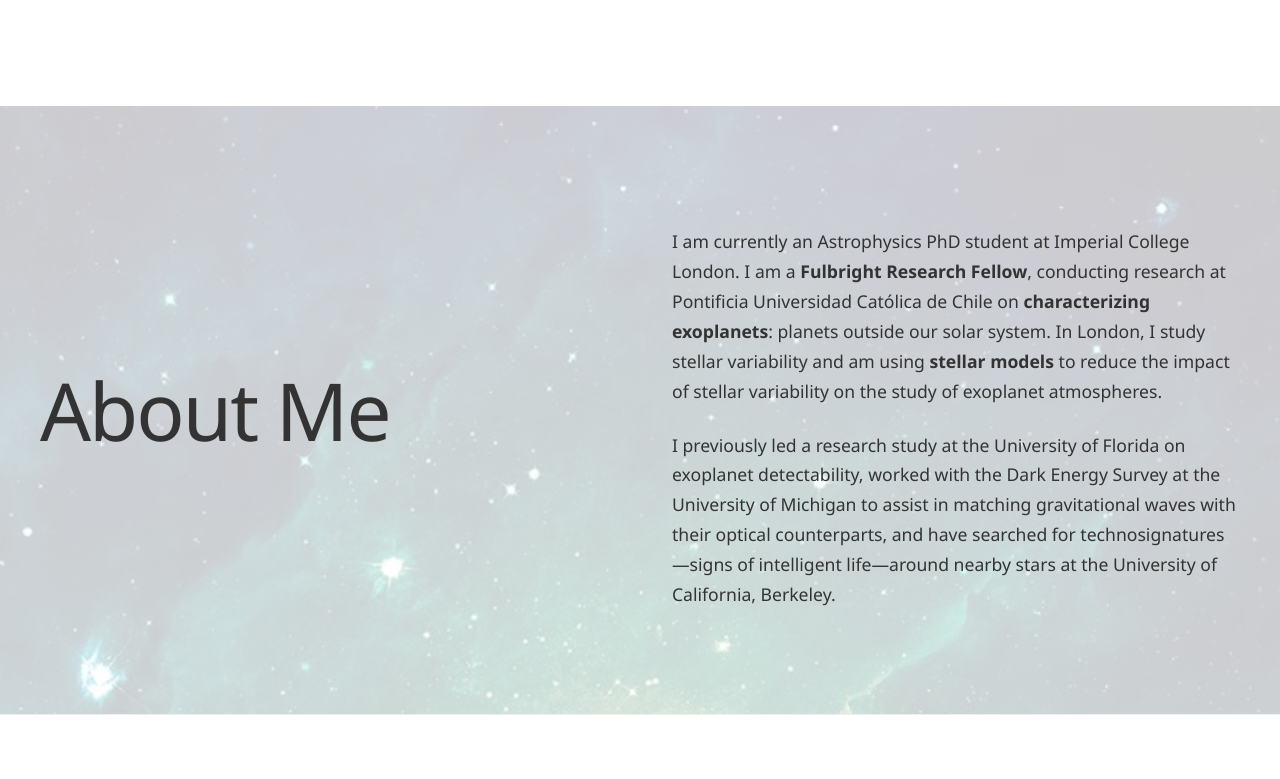
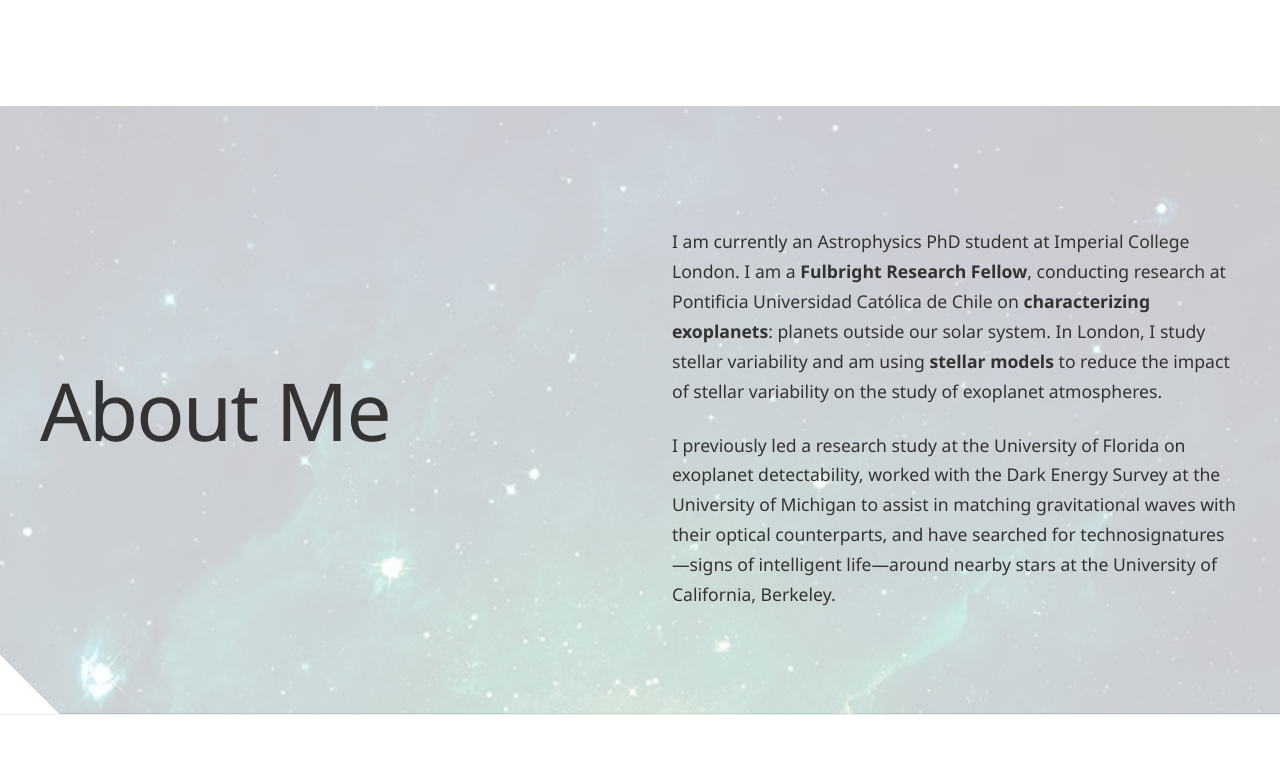
Before and after one commit to danayaptangco/danayaptangco.github.io, a plain HTML site: page index.html in a window 1280 px wide. Shown: the part 661-1440 px from the top of the page. Drawn offline with Linux system fonts and the light colour scheme.

Commit message:
Add clip-path to style.css for about section

```diff
--- a/assets/css/style.css
+++ b/assets/css/style.css
@@ -88,6 +88,7 @@ nav .nav-right a:hover {
   min-height: 60vh;
   display: flex;
   align-items: center;
+  clip-path: polygon(0 0, 100% 0, 100% 100%, 60px 100%, 0 calc(100% - 60px));
 }
 
 .about-container {
```
